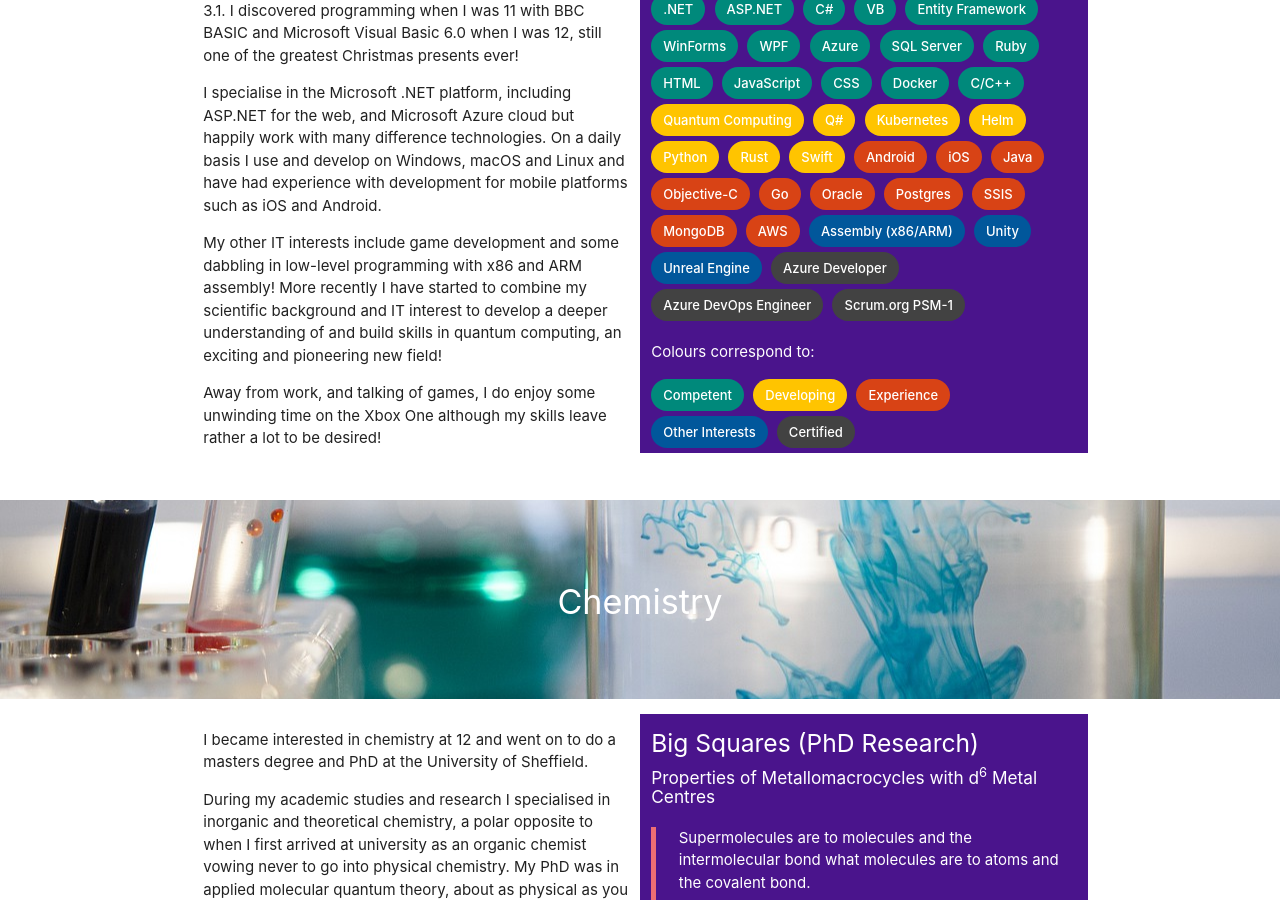
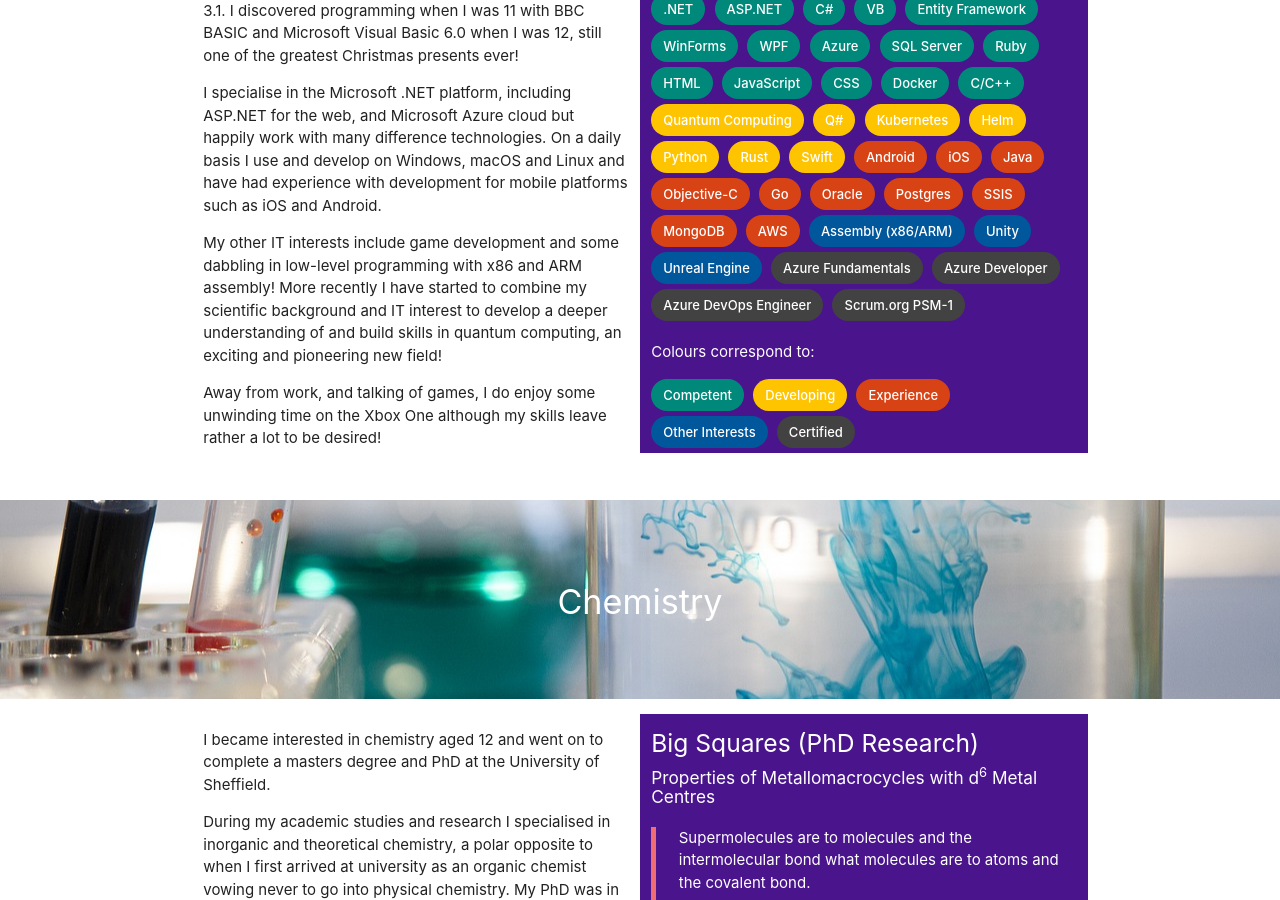
Before and after one commit to BHazel/bwhazel-web-site, a Jekyll site: the page built from src/index.html, in a window 1280 px wide and 900 px high, scrolled down 1043 px. Built offline with Jekyll 4.4.1, drawn with Linux system fonts in a browser that asks for light colours.

Commit message:
Make additional content corrections.

```diff
--- a/src/_data/content.yaml
+++ b/src/_data/content.yaml
@@ -73,6 +73,7 @@ computing:
       - Unity
       - Unreal Engine
     certified:
+      - Azure Fundamentals
       - Azure Developer
       - Azure DevOps Engineer
       - Scrum.org PSM-1
@@ -82,7 +83,7 @@ chemistry:
     backgroundImage: /img/chemistryLabware.jpg
     backgroundImageAltText: Chemistry Labware
   details:
-    - I became interested in chemistry at 12 and went on to do a masters degree and PhD at the University of Sheffield.
+    - I became interested in chemistry aged 12 and went on to complete a masters degree and PhD at the University of Sheffield.
     - During my academic studies and research I specialised in inorganic and theoretical chemistry, a polar opposite to when I first arrived at university as an organic chemist vowing never to go into physical chemistry.  My PhD was in applied molecular quantum theory, about as physical as you can get!
     - It was during my PhD that I got deeply into programming, mostly in my own time but with some as part of my research investigating quantum dynamics of molecules.  It was this programming experience which led me to pursue a career in software engineering.
   telemetryCategory: Chemistry
@@ -207,7 +208,7 @@ sport:
         - date: August 2012
           detail: Watch 12 hours of Taekwondo at the ExCeL during the London 2012 Olympics.
         - date: October 2012
-          detail: Grade from black tag to 1st dan black belt.
+          detail: Grade from black tag to 1st Dan black belt.
         - date: October 2015
           detail: Brush shoulders with the high and mighty of the Taekwondo world, including Team GB members, at a Taekwondo Grand Prix in Manchester!
         - date: Current
```
